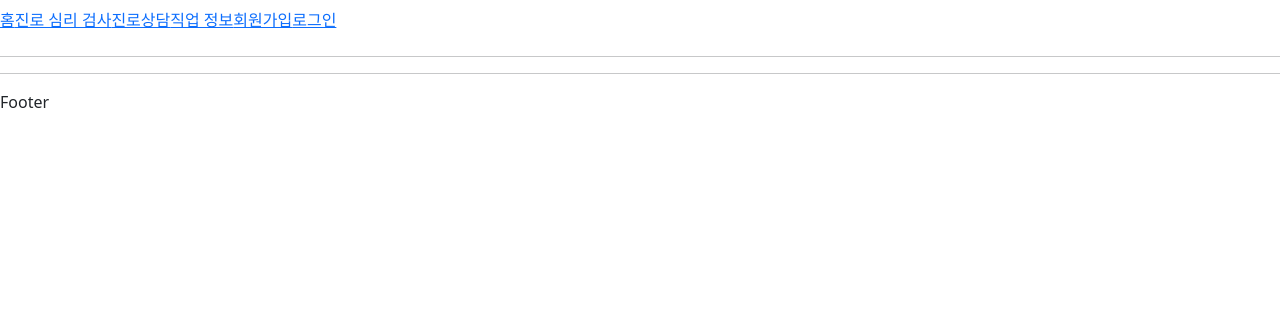
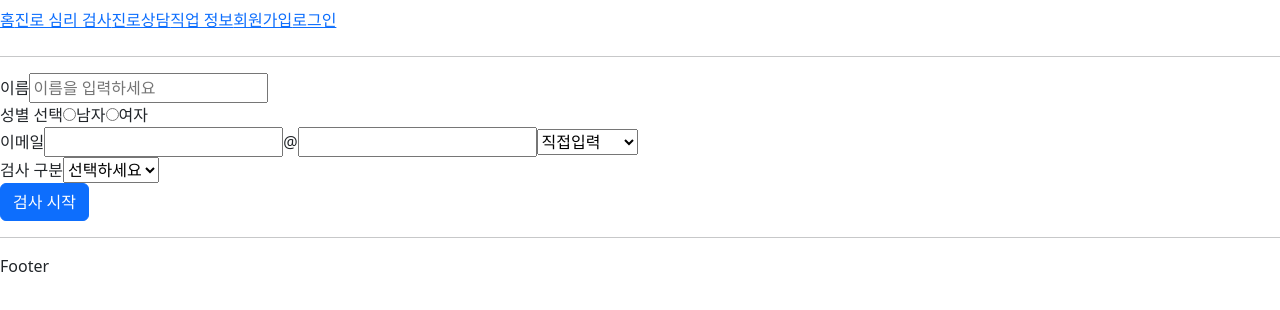
Before and after one commit to Yoon-Sung-Jung/MyCareer, a React (Create React App) app in the folder MyCareerClient/my-app/: page /testprofile in a window 1280 px wide. Shown: the top 310 px of the page. Built offline with nearby package versions, Linux system fonts and the light colour scheme.

Commit message:
Test Type 선택 후, Profile 입력

```diff
--- a/MyCareerClient/my-app/src/MainApp.js
+++ b/MyCareerClient/my-app/src/MainApp.js
@@ -12,6 +12,7 @@ import TestType from './Pages/TestType';
 import Test from './Pages/Test';
 
 import 'bootstrap/dist/css/bootstrap.min.css';
+import TestProfile from './Pages/TestProfile';
 
 const MainApp = () => {
     return (
@@ -26,6 +27,7 @@ const MainApp = () => {
                     <Route path="/mypage" element={<MyPage/>} />
                     <Route path="/test-type" element={<TestType/>} />
                     <Route path="/test" element={<Test/>} />
+                    <Route path="/testprofile" element={<TestProfile/>} />
                     <Route path="/login" element={<Login/>} />
                 </Routes>
                 <Footer />
--- a/MyCareerClient/my-app/src/Pages/Test.js
+++ b/MyCareerClient/my-app/src/Pages/Test.js
@@ -1,4 +1,4 @@
-import React, { useEffect, useState } from 'react';
+import React, { useEffect, useRef, useState } from 'react';
 import TestType from './TestType';
 import { useLocation } from 'react-router-dom';
 import axios from 'axios';
@@ -7,9 +7,15 @@ import { Button, Form } from 'react-bootstrap';
 const Test = () => {
     const location = useLocation();
     const api_key = '9f936b2680d7a09e5fe0d0bd0ed402f4';
-    const q = location.state?.q; // 안전하게 q값 가져오기
+    const q = location.state?.q;
+    const name = location.state?.name;
+    const gender = location.state?.gender;
+    const trgetSe = location.state?.trgetSe;
+    const email = location.state?.email;
     const qId = parseInt(q);
 
+
+    console.log(`${email}, ${name}, ${gender}, ${trgetSe}, ${q}`);
 
     const [data, setData] = useState([]); // 초기 상태를 빈 배열로 설정
     const [loading, setLoading] = useState(true);
@@ -59,6 +65,7 @@ const Test = () => {
 
     const totalPages = Math.ceil(data.length / itemsPerPage);
 
+    // 선택한 답 처리
     const chageValue = (e) => {
         const { name, value } = e.target;
         setAnswers((prevAnswers) => ({
@@ -66,6 +73,7 @@ const Test = () => {
             [name]: value
         }));
     }
+
 
     const testResult = (e) => {
         e.preventDefault();
@@ -105,12 +113,12 @@ const Test = () => {
             data: {
                 "apikey": api_key,
                 "qestrnSeq": q,
-                "trgetSe": "100208",
-                "name": "홍길동",
-                "gender": "100323",
+                "trgetSe": trgetSe,
+                "name": name,
+                "gender": gender,
                 "school": "",
-                "grade": "2",
-                "email": "",
+                "grade": "",
+                "email": email,
                 "startDtm": 1550466291034,
                 "answers": formattedAnswers
             }
@@ -122,6 +130,13 @@ const Test = () => {
 
     }
 
+    const nextPage = () => {
+        setCurPage(prev => Math.min(prev + 1, totalPages))
+    }
+
+    const prevPage = () => {
+        setCurPage(prev => Math.max(prev - 1, 1))
+    }
     return (
         <>
             <Form onSubmit={testResult}>
@@ -222,11 +237,11 @@ const Test = () => {
                 {/* Pagination 설정 */}
                 <div>
                     {curPage === 1 ||   // 1 페이지일 경우, 버튼 숨김
-                        (<Button onClick={() => setCurPage(prev => Math.max(prev - 1, 1))}>이전</Button>)
+                        (<Button onClick={prevPage}>이전</Button>)
                     }
                     {curPage} / {totalPages}
                     {curPage === totalPages ||  // 마지막 페이지일 경우, 버튼 숨김
-                        <Button onClick={() => setCurPage(prev => Math.min(prev + 1, totalPages))} disabled={curPage === totalPages}>다음</Button>
+                        <Button onClick={nextPage}>다음</Button>
 
                     }
                 </div>
--- /dev/null
+++ b/MyCareerClient/my-app/src/Pages/TestProfile.js
@@ -0,0 +1,154 @@
+import React, { useState } from 'react';
+import { Button, Form } from 'react-bootstrap';
+import { useLocation, useNavigate } from 'react-router-dom';
+
+const TestProfile = () => {
+    const navigate = useNavigate();
+    const location = useLocation();
+
+    const q = location.state?.q; // 안전하게 q값 가져오기
+
+    const qId = parseInt(q);
+
+    const [name, setName] = useState('');
+    const [gender, setGender] = useState('');
+    const [trgetSe, setTrgetSe] = useState('');
+    const [eId, setEmailId] = useState('');
+    const [eDomain, setEmailDomain] = useState('');
+
+    const handleGender = (e) => {
+        setGender(e.target.value);
+    };
+
+    const handleEDomain = (e) => {
+        setEmailDomain(e.target.value);
+    };
+
+    const handleTrget = (e) => {
+        setTrgetSe(e.target.value);
+    };
+    const setProfile = (e) => {
+        e.preventDefault();
+        const username = e.target.username.value;
+        const eId = e.target.eId.value;
+        const email = `${eId}@${eDomain}`;
+
+
+        console.log(username);
+        console.log(gender);
+        console.log(email);
+        console.log(trgetSe);
+
+        navigate('/test', {
+            state: {
+                q: q,
+                name: username,
+                gender: gender,
+                trgetSe: trgetSe,
+                email: email
+            }
+        });
+    };
+
+    return (
+        <>
+            <Form onSubmit={setProfile}>
+
+                <label htmlFor="username">
+                    이름
+                </label>
+                <input type="text" id="username" name="username" placeholder='이름을 입력하세요' required />
+                {name}
+                <br />
+                성별 선택
+                <label htmlFor="genderM">
+                    <input
+                        id="genderM"
+                        name="gender"
+                        type="radio"
+                        value="100323"
+                        checked={gender === '100323'}
+                        onChange={handleGender}
+                    />
+                    남자
+                </label>
+                <label>
+                    <input
+                        id="genderF"
+                        name="gender"
+                        type="radio"
+                        value="100324"
+                        checked={gender === '100324'}
+                        onChange={handleGender}
+                    />
+                    여자
+                </label>
+
+                <br />
+                이메일
+                <label htmlFor='eID'>
+                    <input
+                        type="text"
+                        name="eId"
+                    >
+                    </input>
+                </label>
+                @
+                <input type="text" name="eDomain" value={eDomain} />
+                <select name="eDomain" onChange={handleEDomain}>
+                    <option>
+                        직접입력
+                    </option>
+                    <option value="naver.com">
+                        naver.com
+                    </option>
+                    <option value="gmail.com">
+                        gmail.com
+                    </option>
+                    <option value="daum.net">
+                        daum.net
+                    </option>
+                </select>
+                <br />
+                검사 구분
+                <label>
+                    <select value={trgetSe} onChange={handleTrget}>
+                        {trgetSe === '' && <option value="">선택하세요</option>}
+                        {
+                            (qId == 30 || qId == 31 || (qId >= 20 && qId <= 27))
+                            &&
+                            (
+                                <>
+                                    <option value='100206'>
+                                        중학생
+                                    </option>
+                                    <option value='100207'>
+                                        고등학생
+                                    </option>
+                                </>
+                            )
+                        }
+                        {
+                            (qId >= 6 && qId <= 10)
+                            &&
+                            (
+                                <>
+                                    <option value='100208'>
+                                        대학생
+                                    </option>
+                                    <option value='100209'>
+                                        일반
+                                    </option>
+                                </>
+                            )
+                        }
+                    </select>
+                </label>
+                <br />
+                <Button type="submit">검사 시작</Button>
+            </Form>
+        </>
+    );
+};
+
+export default TestProfile;
--- a/MyCareerClient/my-app/src/Pages/TestType.js
+++ b/MyCareerClient/my-app/src/Pages/TestType.js
@@ -14,12 +14,12 @@ const TestType = () => {
     const selectTest = (e) => {
         e.preventDefault();
 
-        navigate('/test', {
+        navigate('/testprofile', {
             state: {
                 q: e.target.value   // 선택된 value 값 전달
             }
         });
-    };
+    }
 
     return (
         <>
@@ -75,31 +75,6 @@ const TestType = () => {
                     직업가치관검사
                 </Button>
             </div>
-            {/* <Form onSubmit={selectTest}>
-                <Form.Group controlId="formBasicTest" className="mt-3">
-                    <Form.Label><h5>검사 유형</h5></Form.Label>
-                    <Form.Select name="q" id="q" onChange={changeValue}>
-                        <option value="">-- 검사 유형을 선택해 주세요 --</option>
-                        <option value="30">직업흥미검사(K) – 중학생</option>
-                        <option value="31">직업흥미검사(K) – 고등학생</option>
-                        <option value="8">진로개발준비도검사</option>
-                        <option value="9">이공계전공적합도검사</option>
-                        <option value="10">주요능력효능감검사</option>
-                        <option value="19">진로흥미탐색</option>
-                        <option value="32">진로개발역량 - 초등학생</option>
-                        <option value="20">직업적성검사 - 중학생</option>
-                        <option value="21">직업적성검사 - 고등학생</option>
-                        <option value="22">진로성숙도검사 - 중학생</option>
-                        <option value="23">진로성숙도검사 - 고등학생</option>
-                        <option value="24">직업가치관검사 - 중학생</option>
-                        <option value="25">직업가치관검사 - 고등학생</option>
-                        <option value="6">직업가치관검사 - 일반,대학생</option>
-                        <option value="26">진로개발역량검사 - 중학생</option>
-                        <option value="27">진로개발역량검사 - 고등학생</option>
-                    </Form.Select>
-                </Form.Group>
-                <Button type="submit">검사하러 가기</Button>
-            </Form> */}
         </>
     );
 };
```
